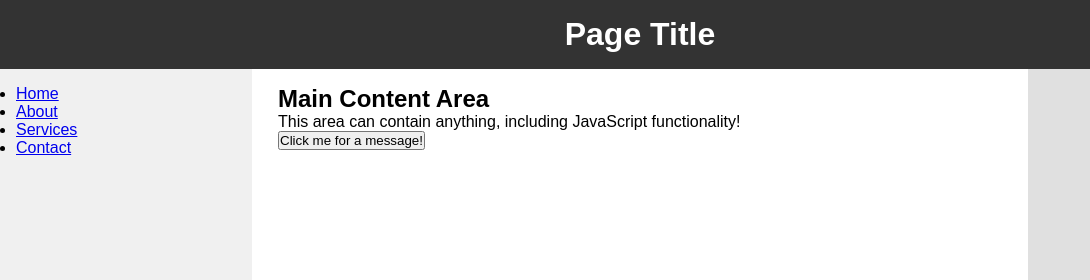
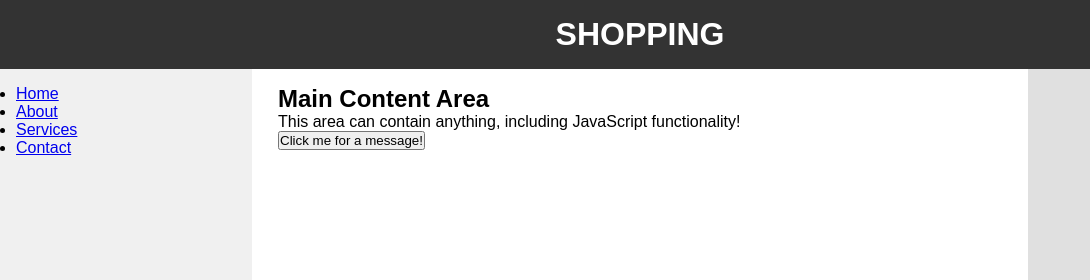
Before and after one commit to Bhanu195/ITC505, a plain HTML site: page lab-6/index.html in a window 1280 px wide. Shown: the top 280 px of the page, 0-1090 px from the left. Drawn offline with Linux system fonts and the light colour scheme.

Commit message:
Update index.html

```diff
--- a/lab-6/index.html
+++ b/lab-6/index.html
@@ -8,7 +8,7 @@
 </head>
 <body>
     <header>
-        <h1>Page Title</h1>
+        <h1>SHOPPING</h1>
     </header>
 
     <div class="container">
```
